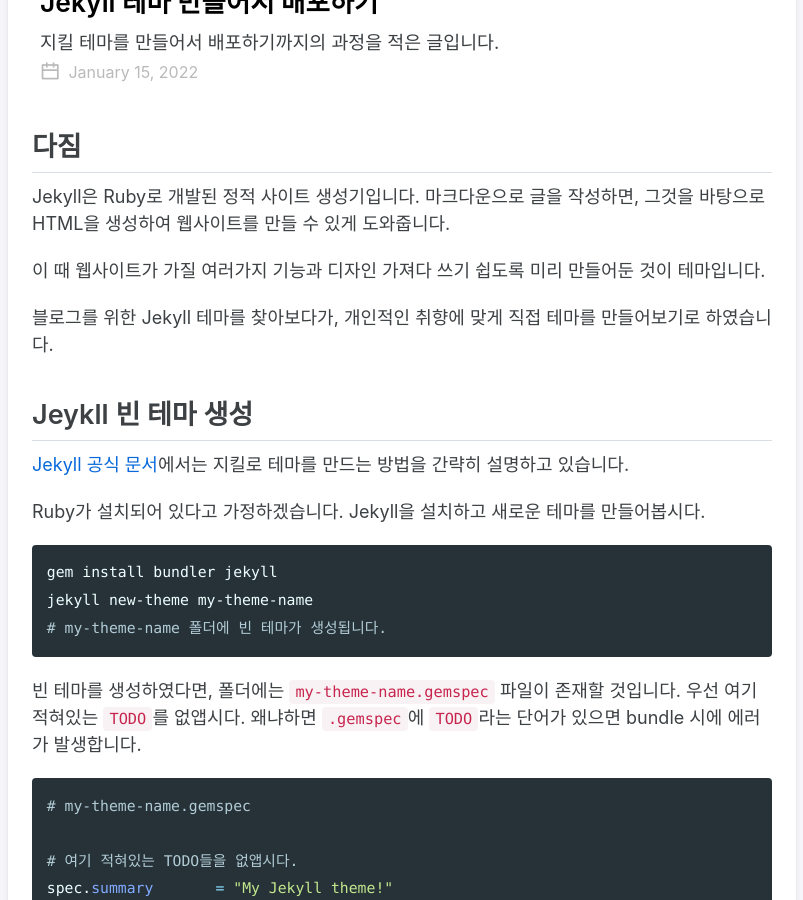
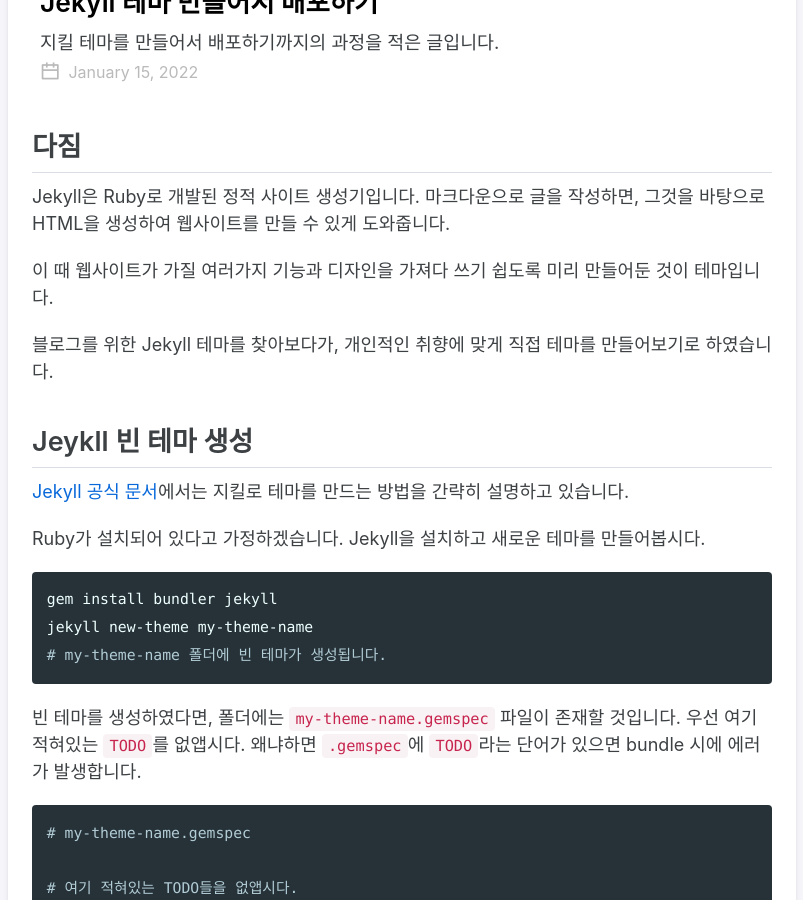
Before and after one commit to leetaewook/leetaewook.github.io, a Jekyll site: the page built from _posts/2022-01-15-make-jekyll-theme.md, in a window 1280 px wide and 900 px high, scrolled down 378 px. Shown: the whole window, without its empty margins (402-1205 px from the left). Built offline with Jekyll 4.4.1, drawn with Linux system fonts in a browser that asks for light colours; some web fonts are replaced; comment, search, counter and statistics services are not loaded; some of the changed lines change nothing that is shown.

Commit message:
Typo: Jekyll 테마 만들어서 배포하기

```diff
--- a/_posts/2022-01-15-make-jekyll-theme.md
+++ b/_posts/2022-01-15-make-jekyll-theme.md
@@ -3,13 +3,13 @@
 description: 지킬 테마를 만들어서 배포하기까지의 과정을 적은 글입니다.
 tags: [jekyll]
 cover: '/images/make-jekyll-theme/cover.png'
-last_modified_at:
+last_modified_at: 2022-01-16T05:08:32+09:00
 ---
 
 ## 다짐
 Jekyll은 Ruby로 개발된 정적 사이트 생성기입니다. 마크다운으로 글을 작성하면, 그것을 바탕으로 HTML을 생성하여 웹사이트를 만들 수 있게 도와줍니다.
 
-이 때 웹사이트가 가질 여러가지 기능과 디자인 가져다 쓰기 쉽도록 미리 만들어둔 것이 테마입니다.
+이 때 웹사이트가 가질 여러가지 기능과 디자인을 가져다 쓰기 쉽도록 미리 만들어둔 것이 테마입니다.
 
 블로그를 위한 Jekyll 테마를 찾아보다가, 개인적인 취향에 맞게 직접 테마를 만들어보기로 하였습니다.
 
```
